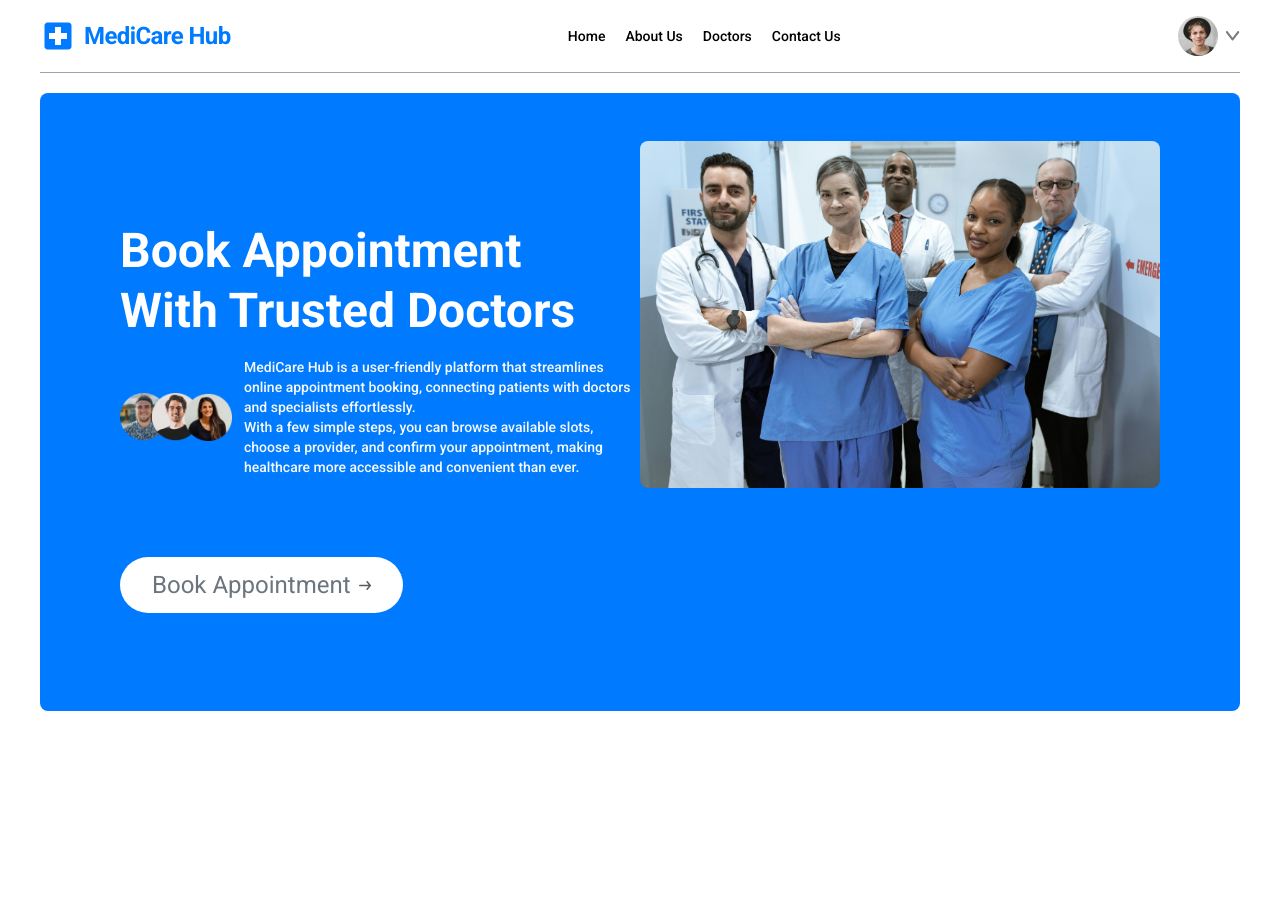
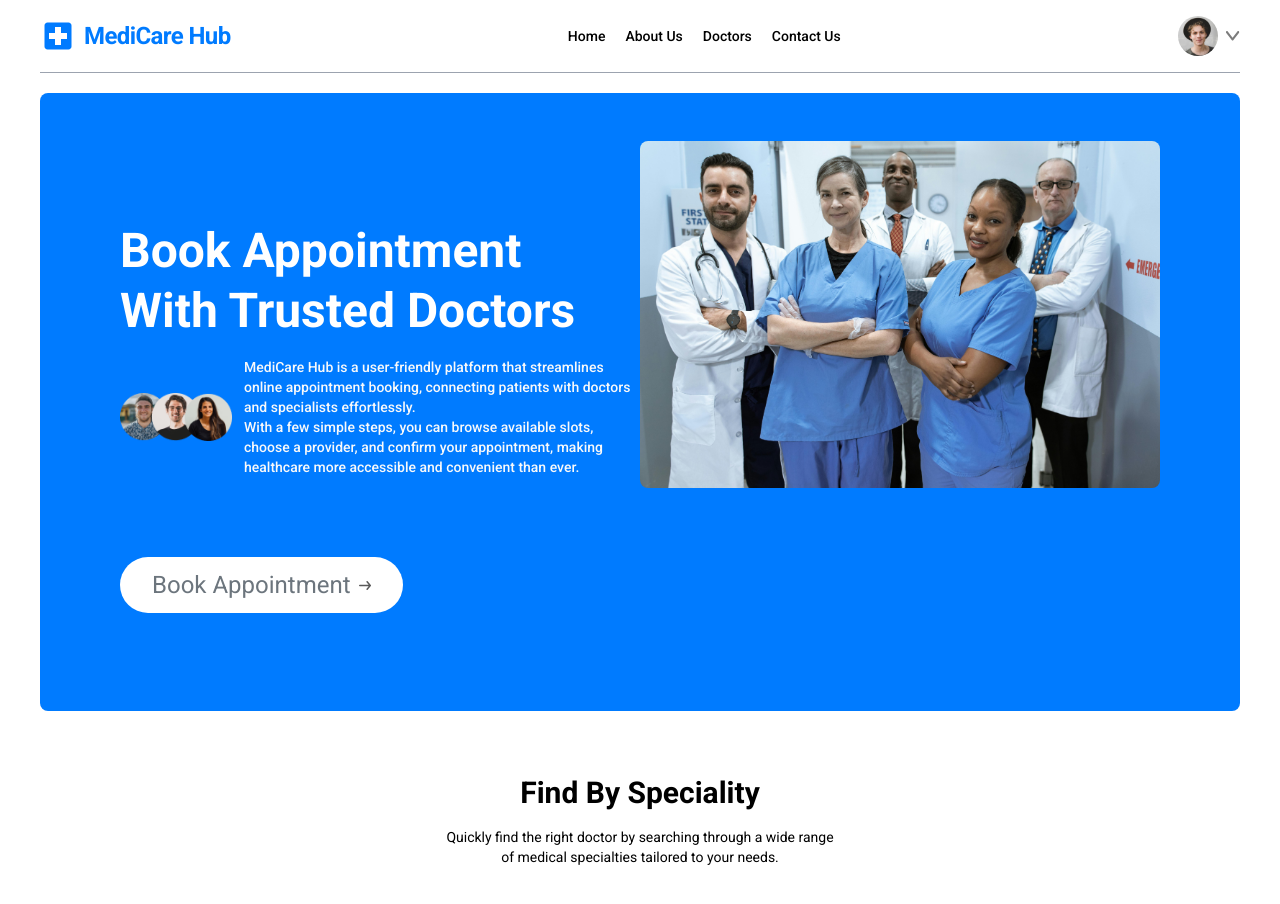
Before and after one commit to briansimiyuj/doctor-appointment-app, a React (Vite) app: page / in a window 1280 px wide. Shown: the top 904 px of the page. Before the commit the page ends 800 px from the top, so only its background shows below. Built offline with nearby package versions, Linux system fonts and the light colour scheme; a web font is replaced by a local one.

Commit message:
Speciality menu 1

```diff
--- /dev/null
+++ b/src/components/Speciality/SpecialityMenu.tsx
@@ -0,0 +1,17 @@
+const SpecialityMenu: React.FC = ()=>{
+
+    return(
+
+        <div id="speciality" className="flex flex-col items-center gap-4 py-16">
+
+            <h1 className="text-3xl font-bold">Find By Speciality</h1>
+
+            <p className="sm:w-1/3 text-center text-sm">Quickly find the right doctor by searching through a wide range of medical specialties tailored to your needs.</p>
+
+        </div>
+
+    )
+
+}
+
+export default SpecialityMenu
--- a/src/pages/HomePage.tsx
+++ b/src/pages/HomePage.tsx
@@ -1,4 +1,5 @@
 import Hero from "../components/Hero/Hero"
+import SpecialityMenu from "../components/Speciality/SpecialityMenu"
 
 const HomePage: React.FC = ()=>{
 
@@ -8,6 +9,8 @@ const HomePage: React.FC = ()=>{
 
             <Hero/>
 
+            <SpecialityMenu/>
+
         </>
 
     )
```
Also changed, not shown: 1 other file (tests, documents, lock files or other folders).
